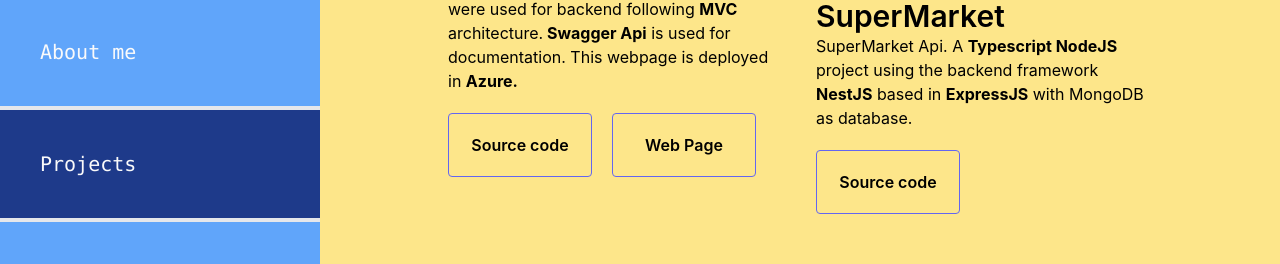
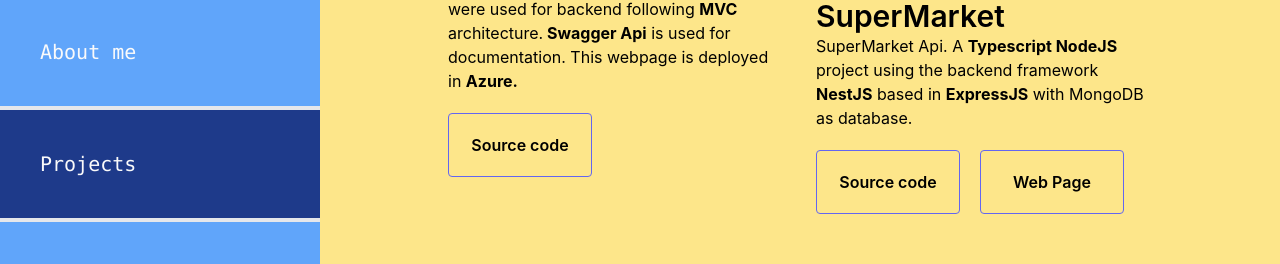
Before and after one commit to luisMartinez011/Portfolio, a React (Create React App) app: page /projects in a window 1280 px wide. Shown: the part 414-678 px from the top of the page. Built offline with nearby package versions, Linux system fonts and the light colour scheme.

Commit message:
cambios hechos a projects

```diff
--- a/src/components/Projects.js
+++ b/src/components/Projects.js
@@ -32,13 +32,13 @@
                 <a href='https://github.com/luisMartinez011/Sales-System-Api-.NET'
                   target={"_blank"}>Source code</a>
               </button>
-              <button
+              {/* <button
                 className='bg-transparent hover:bg-indigo-500 text-white-700
             font-semibold hover:text-white py-2 px-4 border border-indigo-500
             hover:border-transparent rounded w-36 h-16 mt-5 ml-5'>
                 <a href='https://dotnetventas.azurewebsites.net/products'
                   target={"_blank"}>Web Page</a>
-              </button>
+              </button> */}
             </div>
           </section>
 
@@ -63,6 +63,13 @@
               <a href='https://github.com/luisMartinez011/nestjs-api'
                 target={"_blank"}>Source code</a>
             </button>
+            <button
+                className='bg-transparent hover:bg-indigo-500 text-white-700
+            font-semibold hover:text-white py-2 px-4 border border-indigo-500
+            hover:border-transparent rounded w-36 h-16 mt-5 ml-5'>
+                <a href='https://luismartinez011-nestjs.herokuapp.com/docs/'
+                  target={"_blank"}>Web Page</a>
+              </button>
           </section>
 
         </div>
```
